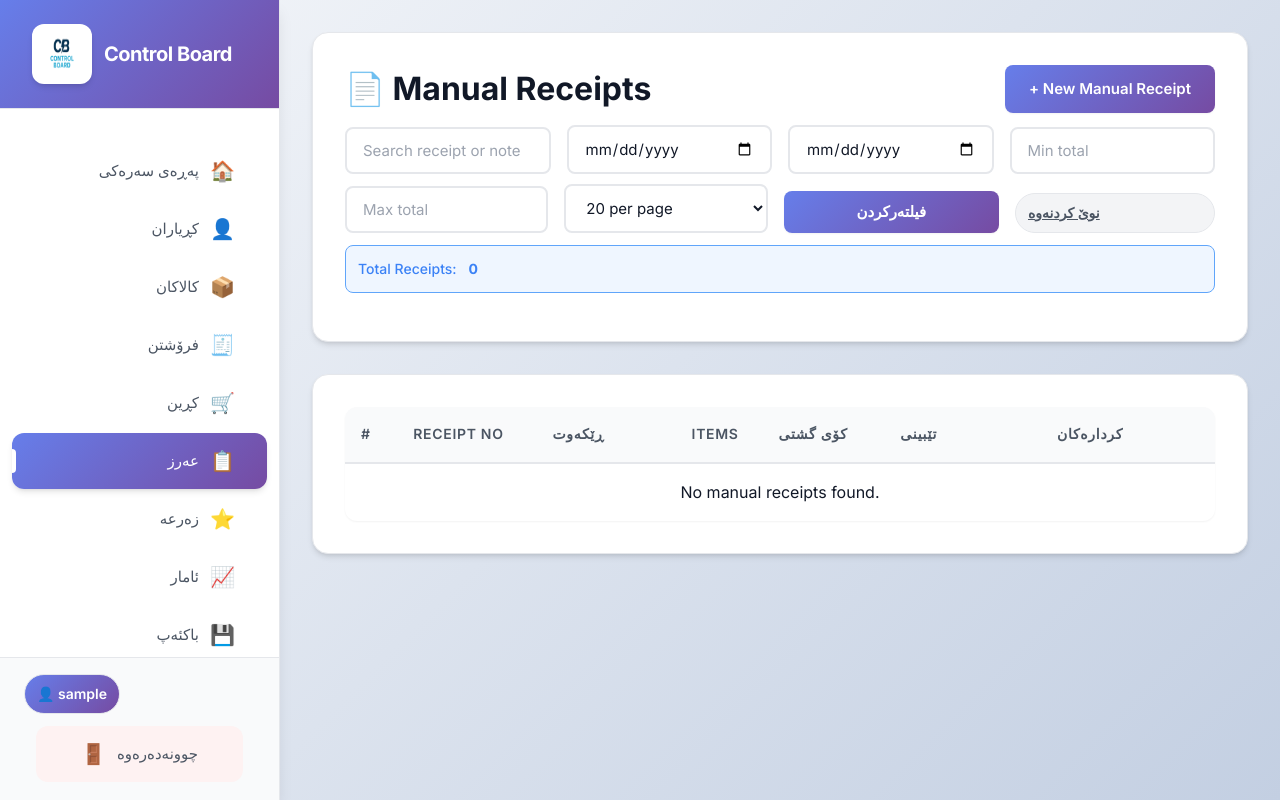
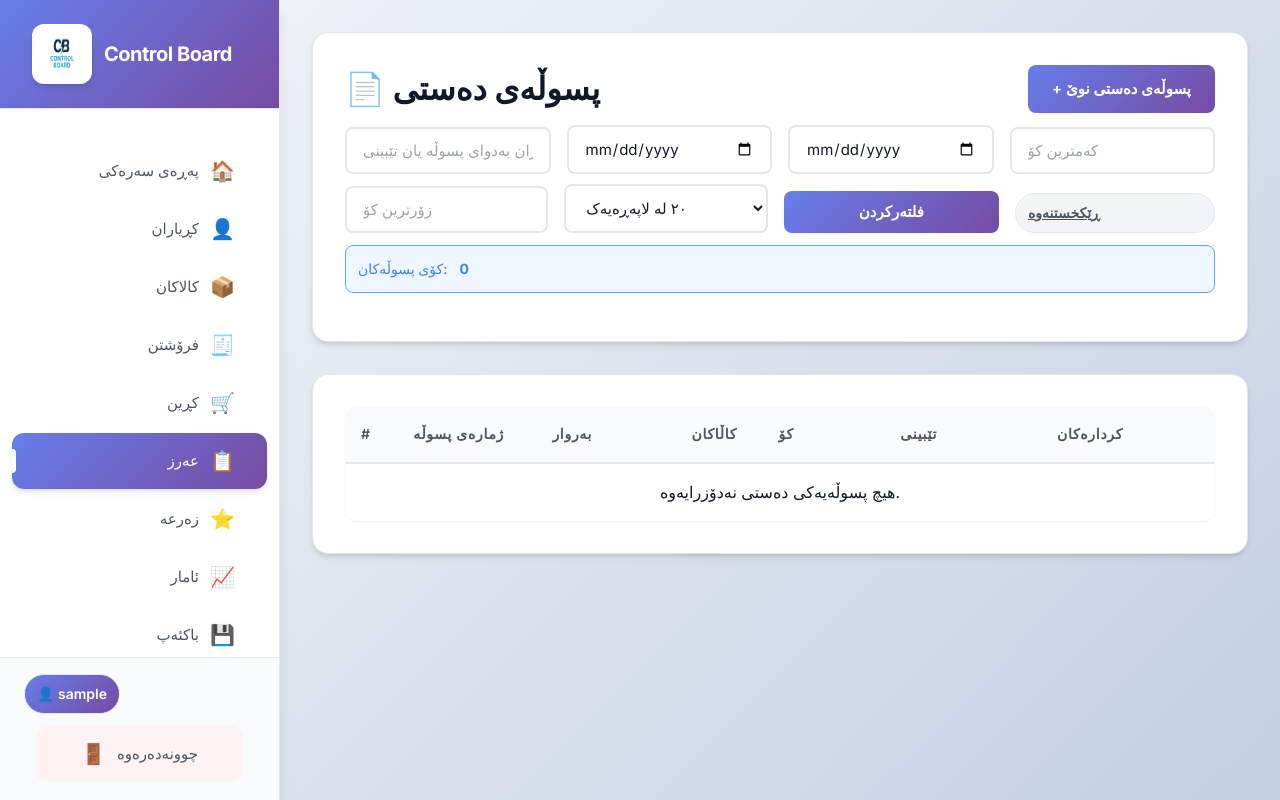
Before and after one commit to meer404/shop-system, a PHP site: page /kurdish/manual_receipts.php in a window 1280 px wide. Run offline with PHP 8.4, Linux system fonts and the light colour scheme; the visitor is signed in with stand-in values (Sample User, id 1); data that the repository does not hold is empty.

Commit message:
chnage UI of zar3 & 3raz to kurdish

```diff
--- a/kurdish/manual_receipts.php
+++ b/kurdish/manual_receipts.php
@@ -1,6 +1,6 @@
 <?php
 $page = '3arz_system.php';
-require_once 'header.php';
+// header.php is no longer required here. It will be loaded later for the list view.
 require_once '../inc/auth.php';
 require_once '../inc/config.php';
 
@@ -24,16 +24,17 @@
     if ($id > 0) {
       $stmt = $pdo->prepare("DELETE FROM manual_receipts WHERE id = ?");
       $stmt->execute([$id]);
-      $_SESSION['flash_success'] = "Receipt #$id deleted.";
+      $_SESSION['flash_success'] = "پسوڵە #$id سڕایەوە.";
     }
   } catch (Throwable $e) {
-    $_SESSION['flash_error'] = "Delete failed: ".$e->getMessage();
+    $_SESSION['flash_error'] = "سڕینەوە سەرکەوتوو نەبوو: ".$e->getMessage();
   }
   header("Location: manual_receipts.php");
   exit;
 }
 
 /* ---- View Receipt (Alternative method) ---- */
+// This part is self-contained and generates a full HTML page.
 if (isset($_GET['view_receipt'])) {
   $receipt_id = (int)$_GET['view_receipt'];
 
@@ -50,7 +51,7 @@
   $receipt = $stmt->fetch(PDO::FETCH_ASSOC);
 
   if (!$receipt) {
-    die("Receipt not found!");
+    die("پسوڵە نەدۆزرایەوە!");
   }
 
   // Fetch receipt items
@@ -65,10 +66,10 @@
   // Display receipt - UI Updated to match sale_receipt.php
   ?>
   <!DOCTYPE html>
-  <html lang="en">
+  <html lang="ku" dir="rtl">
   <head>
     <meta charset="utf-8">
-    <title>Manual Receipt #<?= safe($receipt['receipt_no']) ?></title>
+    <title>پسوڵەی دەستی #<?= safe($receipt['receipt_no']) ?></title>
     <meta name="viewport" content="width=device-width, initial-scale=1">
     <style>
     /* --- Copied styles from sale_receipt.php --- */
@@ -359,26 +366,27 @@
     <div class="receipt-wrapper">
       <div class="header-section">
         <div class="company-header">
-          <h1>Manual Receipt</h1>
+          <h1>پسوڵەی عەرز</h1>
           <div class="bilingual">
-             <img src="images/new_logo.png" alt="Company Logo" style="max-width: 150px; ">
+             <img src="../images/new_logo.png" alt="Company Logo" style="max-width: 150px; ">
             <div class="company-info">
-              Control Board<br>
-              سلێمانی - چوارباخ خوار فولکەی مامە ڕیشە<br>
-              Phone: 07732828287 - 00722142666 <br>
-               Email: jumaarasoul3@gmail.com
+               CONTROL BOARD<br>
+              سلێمانی - چوارباخ خوار فلکەی مامە ڕیشە<br>
+              ژمارەی مۆبایل: 07732828287 - 00722142666 <br>
+               ئیمەیڵ: jumaarasoul3@gmail.com
             </div>
           </div>
+           <p>کۆمپانیایی CONTROL BOARD بۆ دروستکردنی بۆردی کارەبایی و دیزاین و جێبەجێکردنی پڕۆژەکان</p>
         </div>
       </div>
 
       <div class="receipt-details">
         <div class="detail-group">
-          <span class="detail-label">Date:</span>
+          <span class="detail-label">بەروار:</span>
           <span class="detail-value"><?= safe(date('Y-m-d H:i', strtotime($receipt['created_at']))) ?></span>
         </div>
         <div class="detail-group">
-          <span class="detail-label">Receipt No:</span>
+          <span class="detail-label">ژمارەی پسوڵە:</span>
           <span class="detail-value">#<?= safe($receipt['receipt_no']) ?></span>
         </div>
       </div>
@@ -386,11 +394,11 @@
       <table class="items-table">
         <thead>
           <tr>
-            <th style="width:36%">Item</th>
-            <th style="width:24%">Brand</th>
-            <th style="width:10%">Qty</th>
-            <th style="width:15%">Price</th>
-            <th style="width:15%">Line Total</th>
+            <th style="width:36%">کاڵا</th>
+            <th style="width:24%">براند</th>
+            <th style="width:10%">بڕ</th>
+            <th style="width:15%">نرخ</th>
+            <th style="width:15%">کۆی گشتی</th>
           </tr>
         </thead>
         <tbody>
@@ -404,7 +412,7 @@
           </tr>
           <?php endforeach; else: ?>
           <tr>
-            <td colspan="5">No items on this receipt.</td>
+            <td colspan="5">هیچ کاڵایەک لەم پسوڵەیەدا نییە.</td>
           </tr>
           <?php endif; ?>
         </tbody>
@@ -413,7 +421,7 @@
       <div class="totals-section">
         <div class="totals-box">
           <div class="total-row">
-            <span class="total-label">Total:</span>
+            <span class="total-label">کۆ:</span>
             <span class="total-value">$<?= number_format((float)$receipt['total'], 2) ?></span>
           </div>
         </div>
@@ -421,31 +429,31 @@
 
       <?php if (!empty($receipt['note'])): ?>
       <div class="note-section">
-        <div class="note-label">Note:</div>
+        <div class="note-label">تێبینی:</div>
         <div><?= nl2br(safe($receipt['note'])) ?></div>
       </div>
       <?php endif; ?>
 
       <div class="footer-section">
         <div class="print-info">
-          Page 1 of 1 | Time <?= date('d/m/Y h:i:s A') ?> | Manual Entry
+          لاپەڕە ١ لە ١ | کات <?= date('d/m/Y h:i:s A') ?> | عەرز
         </div>
         <div class="signatures">
           <div class="signature-box">
             <div class="signature-line"></div>
-            <div class="signature-label">Accountant</div>
+            <div class="signature-label">ژمێریار</div>
           </div>
           <div class="signature-box">
             <div class="signature-line"></div>
-            <div class="signature-label">Entered By</div>
+            <div class="signature-label">تۆمارکەر</div>
           </div>
         </div>
       </div>
     </div>
 
     <div class="print-actions">
-      <button onclick="window.print()">Print Receipt</button>
-      <a href="manual_receipts.php">Back to List</a>
+      <button onclick="window.print()">چاپکردنی پسوڵە</button>
+      <a href="manual_receipts.php">گەڕانەوە بۆ لیست</a>
     </div>
 
     <script>
@@ -457,8 +465,14 @@
   </body>
   </html>
   <?php
-  exit;
+  exit; // <-- This is important. It stops the script after showing the receipt.
 }
+
+
+// The code below is only for the list view.
+// We include the header here, so it doesn't show on the receipt view.
+require_once 'header.php';
+
 
 /* ---- Filters & pagination ---- */
 $q       = trim($_GET['q'] ?? '');
@@ -518,38 +532,38 @@
 $flash_error   = $_SESSION['flash_error'] ?? '';
 unset($_SESSION['flash_success'], $_SESSION['flash_error']);
 
-$page_title = "Manual Receipts";
+$page_title = "پسوڵەی دەستی";
 
 ?>
 
 <div class="card">
   <div class="card-header" style="display:flex;justify-content:space-between;align-items:center;gap:10px;margin-bottom:12px;">
-    <h2 style="margin:0;display:flex;align-items:center;gap:8px;">📄 Manual Receipts</h2>
-    <a href="manual_receipt_new.php" class="btn">+ New Manual Receipt</a>
+    <h2 style="margin:0;display:flex;align-items:center;gap:8px;">📄 پسوڵەی دەستی</h2>
+    <a href="manual_receipt_new.php" class="btn">+ پسوڵەی دەستی نوێ</a>
   </div>
 
   <?php if ($flash_success): ?><p class="success" style="margin-top:0;"><?= safe($flash_success) ?></p><?php endif; ?>
   <?php if ($flash_error):   ?><p class="danger"  style="margin-top:0;"><?= safe($flash_error) ?></p><?php endif; ?>
 
   <form method="get" action="manual_receipts.php" class="form-row" style="margin:12px 0; row-gap:10px;">
-    <input type="text" name="q" value="<?= safe($q) ?>" placeholder="Search receipt or note">
-    <input type="date" name="from" value="<?= safe($from) ?>" placeholder="From date">
-    <input type="date" name="to" value="<?= safe($to) ?>" placeholder="To date">
-    <input type="number" step="0.01" name="min_total" value="<?= safe($minTot) ?>" placeholder="Min total">
-    <input type="number" step="0.01" name="max_total" value="<?= safe($maxTot) ?>" placeholder="Max total">
+    <input type="text" name="q" value="<?= safe($q) ?>" placeholder="گەڕان بەدوای پسوڵە یان تێبینی">
+    <input type="date" name="from" value="<?= safe($from) ?>" placeholder="لە بەرواری">
+    <input type="date" name="to" value="<?= safe($to) ?>" placeholder="بۆ بەرواری">
+    <input type="number" step="0.01" name="min_total" value="<?= safe($minTot) ?>" placeholder="کەمترین کۆ">
+    <input type="number" step="0.01" name="max_total" value="<?= safe($maxTot) ?>" placeholder="زۆرترین کۆ">
     <select name="per_page">
-      <option value="20"  <?= $perPage==20 ?'selected':'' ?>>20 per page</option>
-      <option value="50"  <?= $perPage==50 ?'selected':'' ?>>50 per page</option>
-      <option value="100" <?= $perPage==100?'selected':'' ?>>100 per page</option>
+      <option value="20"  <?= $perPage==20 ?'selected':'' ?>>٢٠ لە لاپەڕەیەک</option>
+      <option value="50"  <?= $perPage==50 ?'selected':'' ?>>٥٠ لە لاپەڕەیەک</option>
+      <option value="100" <?= $perPage==100?'selected':'' ?>>١٠٠ لە لاپەڕەیەک</option>
     </select>
-    <button type="submit" class="btn">Filter</button>
-    <a href="manual_receipts.php" class="badge">Reset</a>
+    <button type="submit" class="btn">فلتەرکردن</button>
+    <a href="manual_receipts.php" class="badge">ڕێکخستنەوە</a>
   </form>
 
   <div class="form-row" style="align-items:center;gap:10px;margin-bottom:4px;">
-    <span class="badge info">Total Receipts: <strong><?= number_format($totalRows) ?></strong></span>
+    <span class="badge info">کۆی پسوڵەکان: <strong><?= number_format($totalRows) ?></strong></span>
     <?php if ($totalPages > 1): ?>
-      <span class="badge">Page <?= $page ?> of <?= $totalPages ?></span>
+      <span class="badge">لاپەڕە <?= $page ?> لە <?= $totalPages ?></span>
     <?php endif; ?>
   </div>
 </div>
@@ -560,17 +574,17 @@
       <thead>
         <tr>
           <th style="width:6%">#</th>
-          <th style="width:16%">Receipt No</th>
-          <th style="width:16%">Date</th>
-          <th style="width:10%">Items</th>
-          <th style="width:14%">Total</th>
-          <th>Note</th>
-          <th style="width:20%">Actions</th>
+          <th style="width:16%">ژمارەی پسوڵە</th>
+          <th style="width:16%">بەروار</th>
+          <th style="width:10%">کاڵاکان</th>
+          <th style="width:14%">کۆ</th>
+          <th>تێبینی</th>
+          <th style="width:20%">کردارەکان</th>
         </tr>
       </thead>
       <tbody>
       <?php if (!$rows): ?>
-        <tr><td colspan="7" style="text-align:center">No manual receipts found.</td></tr>
+        <tr><td colspan="7" style="text-align:center">هیچ پسوڵەیەکی دەستی نەدۆزرایەوە.</td></tr>
       <?php else: foreach ($rows as $r): ?>
         <tr>
           <td><?= (int)$r['id'] ?></td>
@@ -580,11 +594,11 @@
           <td><strong>$<?= number_format((float)$r['grand_total'], 2) ?></strong></td>
           <td><?= safe(substr($r['note'], 0, 60)) ?><?= strlen($r['note']) > 60 ? '...' : '' ?></td>
           <td class="actions" style="display:flex;gap:8px;flex-wrap:wrap;">
-            <a href="?view_receipt=<?= (int)$r['id'] ?>" class="btn btn-small">View</a>
-            <a href="?view_receipt=<?= (int)$r['id'] ?>&print=1" target="_blank" class="btn btn-small">Print</a>
-            <form method="post" onsubmit="return confirm('Delete this receipt?');" style="display:inline; margin:0;">
+            <a href="?view_receipt=<?= (int)$r['id'] ?>" class="btn btn-small">بینین</a>
+            <a href="?view_receipt=<?= (int)$r['id'] ?>&print=1" target="_blank" class="btn btn-small">چاپکردن</a>
+            <form method="post" onsubmit="return confirm('دڵنیایت لە سڕینەوەی ئەم پسوڵەیە؟');" style="display:inline; margin:0;">
               <input type="hidden" name="delete_id" value="<?= (int)$r['id'] ?>">
-              <button class="btn btn-small btn-danger" type="submit">Delete</button>
+              <button class="btn btn-small btn-danger" type="submit">سڕینەوە</button>
             </form>
           </td>
         </tr>
@@ -602,13 +616,13 @@
       $mk = function($p) use ($qs){ $qs['page']=$p; return 'manual_receipts.php?'.http_build_query($qs); };
     ?>
     <?php if ($page > 1): ?>
-      <a href="<?= $mk(1) ?>" class="badge">First</a>
-      <a href="<?= $mk(max(1,$page-1)) ?>" class="badge">‹ Previous</a>
+      <a href="<?= $mk(1) ?>" class="badge">یەکەم</a>
+      <a href="<?= $mk(max(1,$page-1)) ?>" class="badge">‹ پێشوو</a>
     <?php endif; ?>
-    <span class="badge info">Page <?= $page ?> of <?= $totalPages ?></span>
+    <span class="badge info">لاپەڕە <?= $page ?> لە <?= $totalPages ?></span>
     <?php if ($page < $totalPages): ?>
-      <a href="<?= $mk(min($totalPages,$page+1)) ?>" class="badge">Next ›</a>
-      <a href="<?= $mk($totalPages) ?>" class="badge">Last</a>
+      <a href="<?= $mk(min($totalPages,$page+1)) ?>" class="badge">دواتر ›</a>
+      <a href="<?= $mk($totalPages) ?>" class="badge">کۆتا</a>
     <?php endif; ?>
   </div>
   <?php endif; ?>
```
Also changed, not shown: other parts of kurdish/manual_receipts.php (+20 -14 lines), kurdish/manual_receipt_new.php (+20 -20 lines), kurdish/point_items.php (+17 -17 lines), kurdish/point_receipt_new.php (+29 -33 lines), kurdish/point_receipts.php (+93 -46 lines), kurdish/purchase_receipt.php (+41 -37 lines), kurdish/sale_receipt.php (+11 -16 lines).
